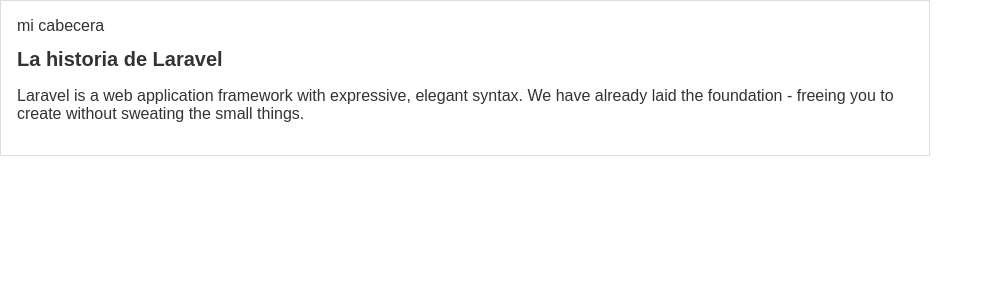
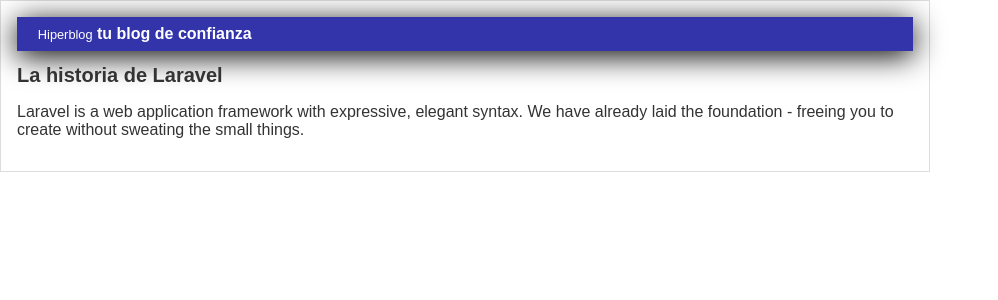
Before and after one commit to saavedraphp/practica_git, a PHP site: page /blogpost.html in a window 1280 px wide. Shown: the top 300 px of the page, without its empty margins (0-998 px from the left). Run offline with PHP 8.4, Linux system fonts and the light colour scheme.

Commit message:
finalizada la cabecera con diseño azul

```diff
--- a/blogpost.html
+++ b/blogpost.html
@@ -6,7 +6,7 @@
     <body>
         <div id="container">
             <div id="cabecera">
-                mi cabecera
+                <span id="tagline">Hiperblog</span> tu blog de confianza
             </div>
             <div id="post">
                 <h1>La historia de Laravel</h1>
--- a/css/css.css
+++ b/css/css.css
@@ -6,7 +6,29 @@ body
     color: #333;
     margin: 0;
     padding: 0;
+
+
 }
+
+#cabecera
+{
+    background-color: #33A;
+    box-shadow: 0px 05px 30px 0px rgb(0, 0, 0.75);
+    color:white;
+    font-weight: bold;
+    margin: 0;
+    padding: 0.5em;
+}
+
+
+#cabecera #tagline
+{
+padding: 0 0 0 1em;
+font-weight: normal;
+font-size: 0.8em;
+
+}
+
 
 #container
 {
@@ -16,6 +38,7 @@ body
     border:1px solid #DDD;
     margin: 0;
 
+
 }
 
 #container h1
```
